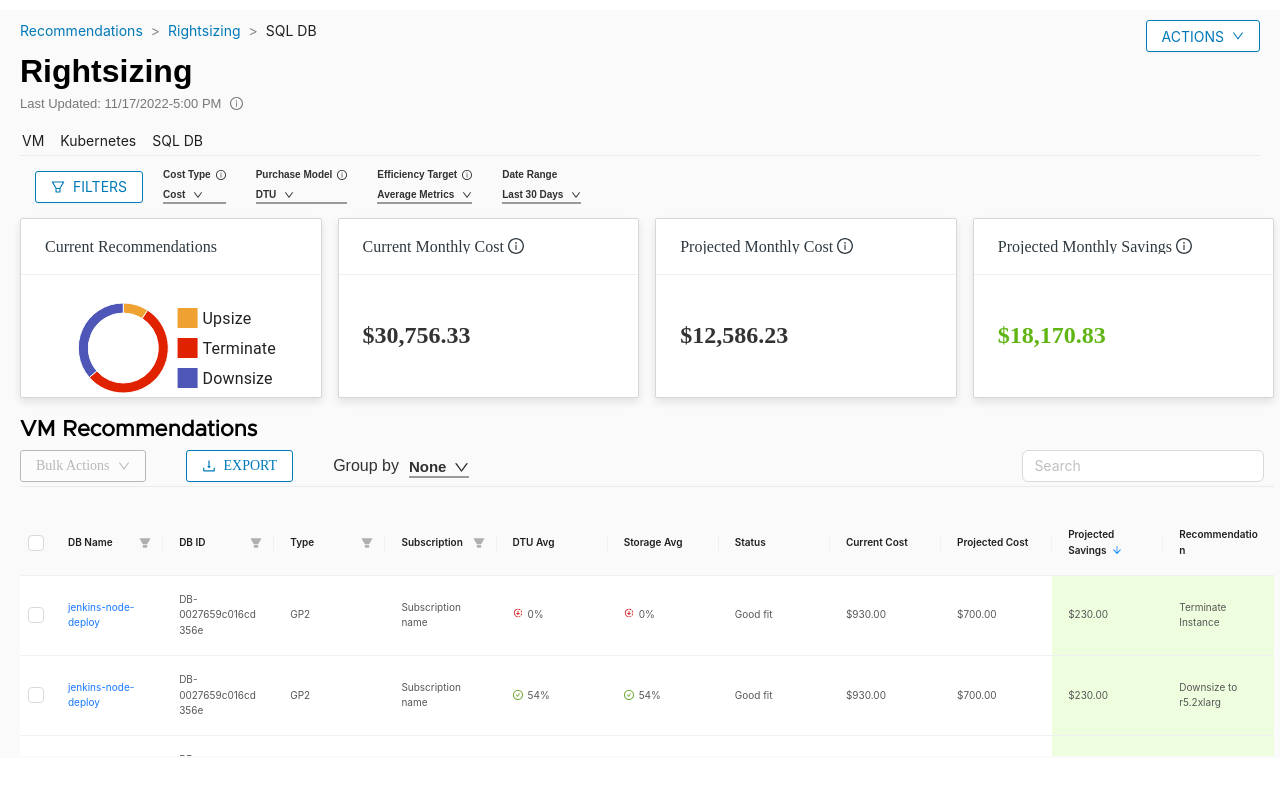
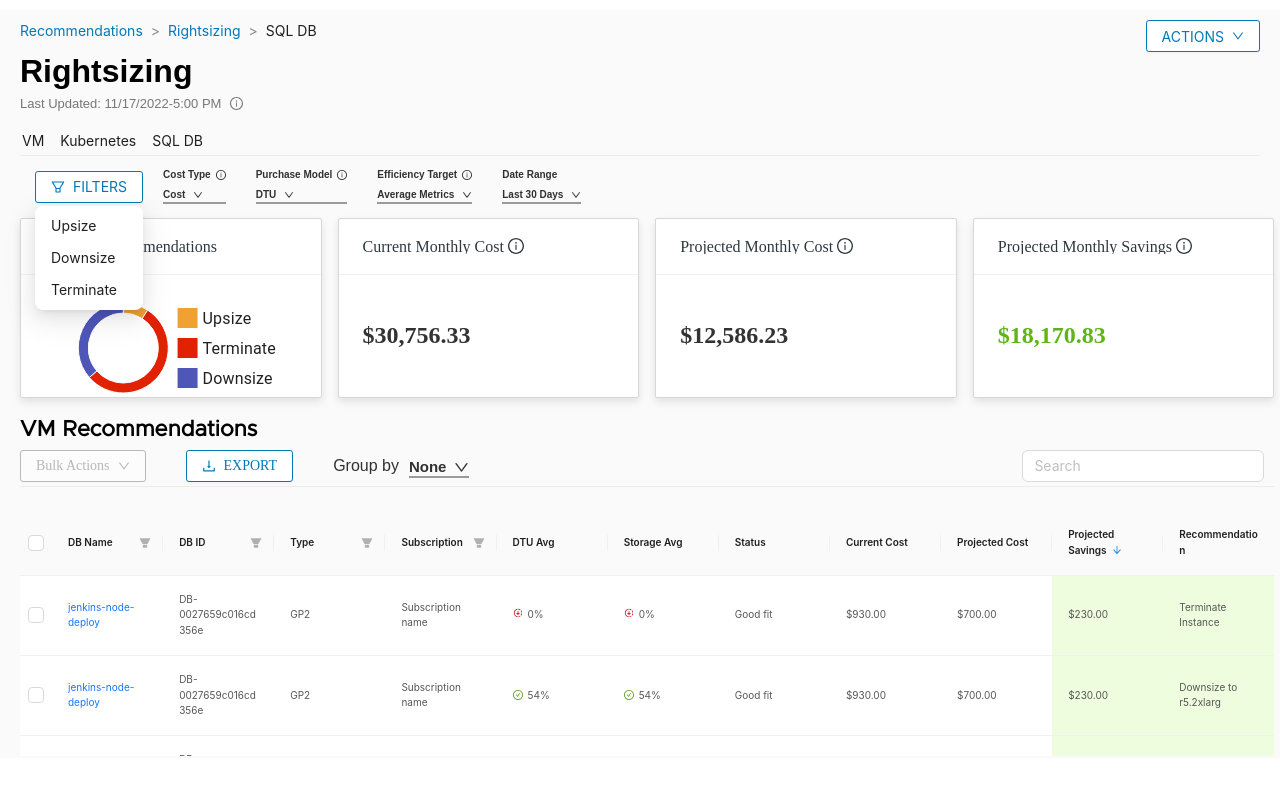
Before and after one commit to gulsevim-blbl/RightsizingServices, a React (Create React App) app: page / in a window 1280 px wide. Both pictures are taken after a click on the button "FILTERS". Shown: the top 794 px of the page. Built offline with nearby package versions, Linux system fonts and the light colour scheme; a web font is replaced by a local one.

Commit message:
Filter button updated

```diff
--- a/src/component/FilterBar.tsx
+++ b/src/component/FilterBar.tsx
@@ -1,11 +1,10 @@
 import React from 'react'
 import "./filterbar.css"
-import { Button } from 'antd';
+import { Button, Menu } from 'antd';
 import { FilterOutlined } from '@ant-design/icons';
 import { DownOutlined, SmileOutlined, InfoCircleOutlined  } from '@ant-design/icons';
-import type { MenuProps } from 'antd';
+import type { MenuProps,  } from 'antd';
 import { Dropdown, Space } from 'antd';
-
 
 
 const items: MenuProps['items'] = [
@@ -34,13 +33,22 @@ const items: MenuProps['items'] = [
     },
   ];
 
+  const menu = (
+    <Menu>
+      <Menu.Item key="1">Upsize</Menu.Item>
+      <Menu.Item key="2">Downsize</Menu.Item>
+      <Menu.Item key="3">Terminate</Menu.Item>
+    </Menu>
+  );
 
 const FilterBar = () => {
   return (
     <div className='filterbar'>
-       <Button className="filter-button">
-             <FilterOutlined />FILTERS
-      </Button>
+      <Dropdown overlay={menu} trigger={['click']}>
+        <Button className="filter-button">
+               <FilterOutlined />FILTERS
+        </Button>
+      </Dropdown>
       <div className="costtype">
             <p>Cost Type <InfoCircleOutlined/> </p>
             <Dropdown menu={{ items }}>
```
